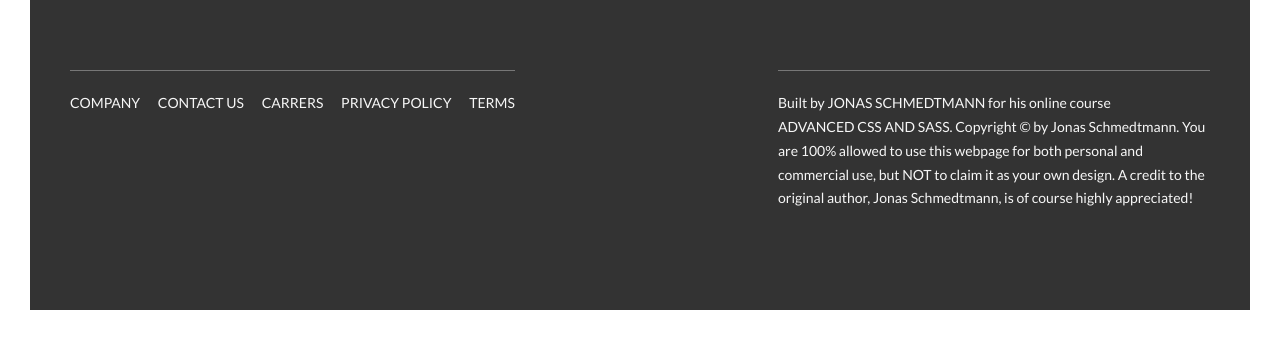
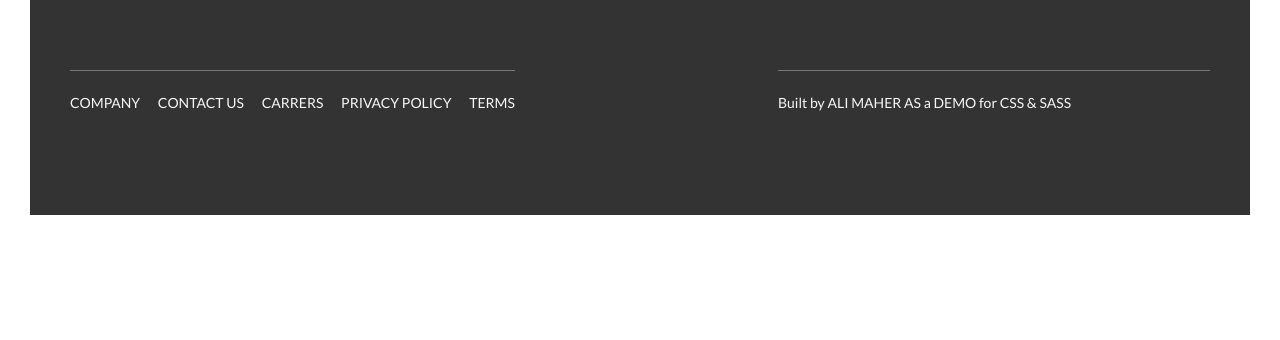
Before and after one commit to DevAliMaher/CSS-Project, a website: page index.html in a window 1280 px wide. Shown: the part 5815-6155 px from the top of the page. After the commit the page ends 6060 px from the top, so only its background shows below. Drawn offline with Linux system fonts and the light colour scheme.

Commit message:
Update index.html

```diff
--- a/index.html
+++ b/index.html
@@ -390,10 +390,7 @@
                 </div>
                 <div class="col-1-of-2">
                     <p class="footer__copyright">
-                        Built by <a href="#" class="footer__link">Jonas Schmedtmann</a> for his online course <a href="#" class="footer__link">Advanced CSS and Sass</a>.
-                        Copyright &copy; by Jonas Schmedtmann. You are 100% allowed to use this webpage for both personal
-                        and commercial use, but NOT to claim it as your own design. A credit to the original author, Jonas
-                        Schmedtmann, is of course highly appreciated!
+                        Built by <a href="#" class="footer__link">Ali MAher</a> AS a DEMO for CSS & SASS
                     </p>
                 </div>
             </div>
@@ -425,75 +422,7 @@
             </div>
         </div>
 
-        <!--
-        <section class="grid-test">
-            <div class="row">
-                <div class="col-1-of-2">
-                    Col 1 of 2
-                </div>
-                <div class="col-1-of-2">
-                    Col 1 of 2
-                </div>
-            </div>
 
-            <div class="row">
-                <div class="col-1-of-3">
-                    Col 1 of 3
-                </div>
-                <div class="col-1-of-3">
-                    Col 1 of 3
-                </div>
-                <div class="col-1-of-3">
-                    Col 1 of 3
-                </div>
-            </div>
-
-            <div class="row">
-                <div class="col-1-of-3">
-                    Col 1 of 3
-                </div>
-                <div class="col-2-of-3">
-                    Col 2 of 3
-                </div>
-            </div>
-
-            <div class="row">
-                <div class="col-1-of-4">
-                    Col 1 of 4
-                </div>
-                <div class="col-1-of-4">
-                    Col 1 of 4
-                </div>
-                <div class="col-1-of-4">
-                    Col 1 of 4
-                </div>
-                <div class="col-1-of-4">
-                    Col 1 of 4
-                </div>
-            </div>
-
-            <div class="row">
-                <div class="col-1-of-4">
-                    Col 1 of 4
-                </div>
-                <div class="col-1-of-4">
-                    Col 1 of 4
-                </div>
-                <div class="col-2-of-4">
-                    Col 2 of 4
-                </div>
-            </div>
-
-            <div class="row">
-                <div class="col-1-of-4">
-                    Col 1 of 4
-                </div>
-                <div class="col-3-of-4">
-                    Col 3 of 4
-                </div>
-            </div>
-        </section>
-        -->
 
     </body>
 </html>
```
